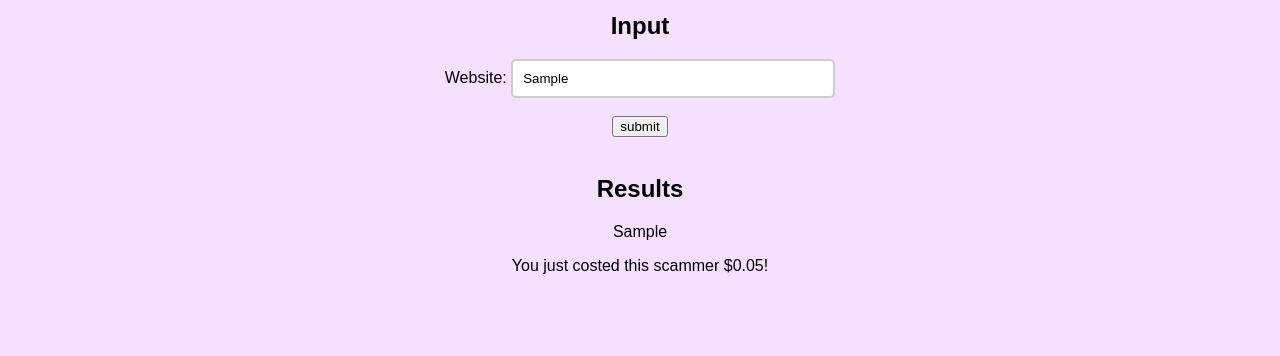
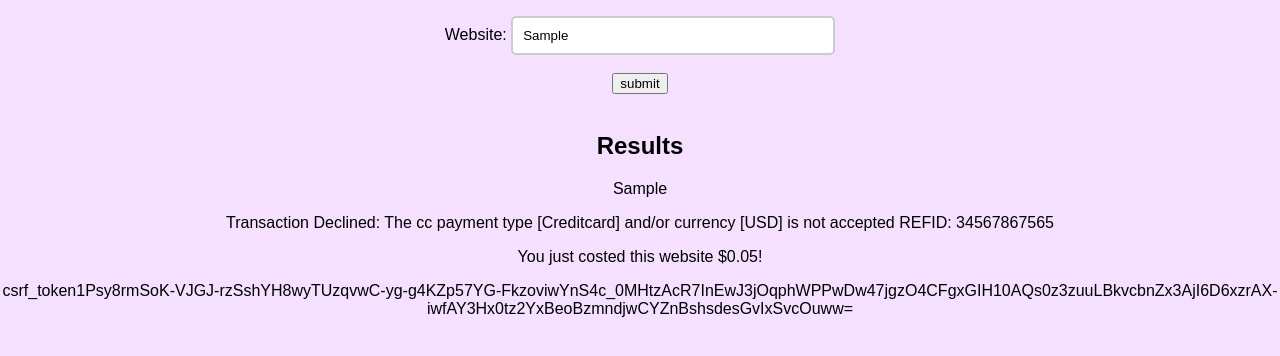
Before and after one commit to Epic-Eric/scammer-shield, a plain HTML site: page index.html in a window 1280 px wide. Both pictures are taken after typing "Sample" into the empty fields and a click on the button "submit". Shown: the part 364-720 px from the top of the page. Drawn offline with Linux system fonts and the light colour scheme; no server answers.

Commit message:
simulated the backend

```diff
--- a/index.html
+++ b/index.html
@@ -29,6 +29,7 @@
         <p id="website"></p>
         <p id="output"></p>
         <p id="money"></p>
+        <p id="data"></p>
     </section>
 </body>
 </html>
--- a/script.js
+++ b/script.js
@@ -1,20 +1,34 @@
+var url;
+var money=0;
+var transaction_id = 34567867564
+
+var data = {
+    'csrf_token': '1Psy8rmSoK-VJGJ-rzSshYH8wyTUzqvwC-yg-g4KZp57YG-FkzoviwYnS4c_0MHtzAcR7InEwJ3jOqphWPPwDw47jgzO4CFgxGIH10AQs0z3zuuLBkvcbnZx3AjI6D6xzrAX-iwfAY3Hx0tz2YxBeoBzmndjwCYZnBshsdesGvIxSvcOuww=',
+    'agreeToSubscription': 'false'
+};
+
+function printResult(){
+    url = document.getElementById("url").value;
+    document.getElementById("website").textContent = url
+
+    money += 0.05
+    money = Math.round(money * 1e12) / 1e12
+    document.getElementById("money").textContent = "You just costed this website $"+money+"!"
+
+    transaction_id++
+    document.getElementById("output").textContent = "Transaction Declined: The cc payment type [Creditcard] and/or currency [USD] is not accepted REFID: "+ transaction_id
+
+    document.getElementById("data").textContent = "csrf_token" + data['csrf_token']
+}
+
 window.onload = function(){
-    let url;
-    let money=0;
+
     //https://www.dickies.ca/on/demandware.store/Sites-DickiesCA-Site/en_CA/CheckoutServices-PlaceOrder?ajax=true
 
     document.getElementById("submit").onclick = function(){
-        url = document.getElementById("url").value;
-        document.getElementById("website").textContent = url
-        money += 0.05
-        money = Math.round(money * 1e12) / 1e12
-        document.getElementById("money").textContent = "You just costed this scammer $"+money+"!"
+        setTimeout(printResult, 2000)
+        document.getElementById("website").textContent = "processing, please wait..."
     }
-
-    let data = {
-        'csrf_token': '1Psy8rmSoK-VJGJ-rzSshYH8wyTUzqvwC-yg-g4KZp57YG-FkzoviwYnS4c_0MHtzAcR7InEwJ3jOqphWPPwDw47jgzO4CFgxGIH10AQs0z3zuuLBkvcbnZx3AjI6D6xzrAX-iwfAY3Hx0tz2YxBeoBzmndjwCYZnBshsdesGvIxSvcOuww=',
-        'agreeToSubscription': 'false'
-    };
 
     fetch(url, {
         method: "POST",
```
